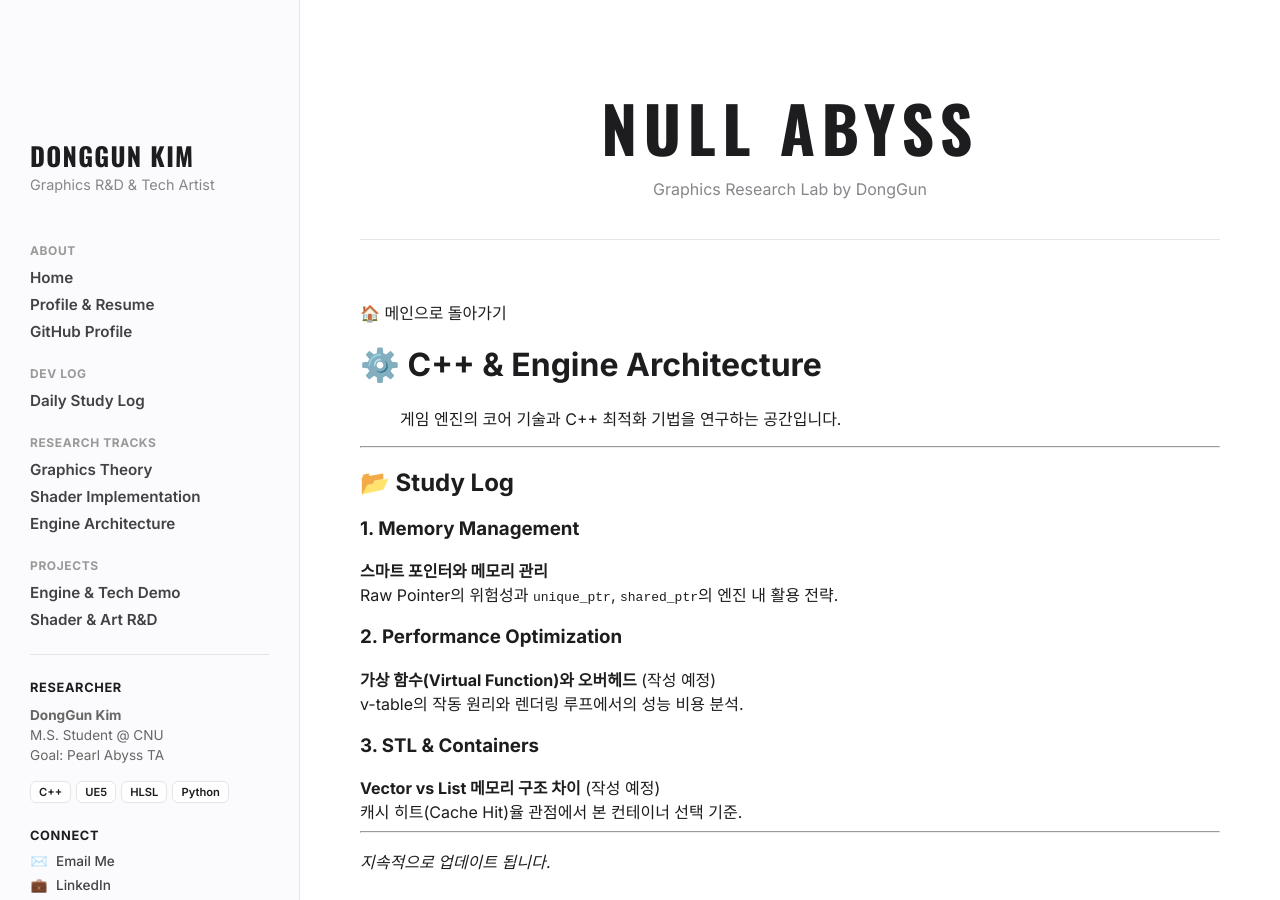
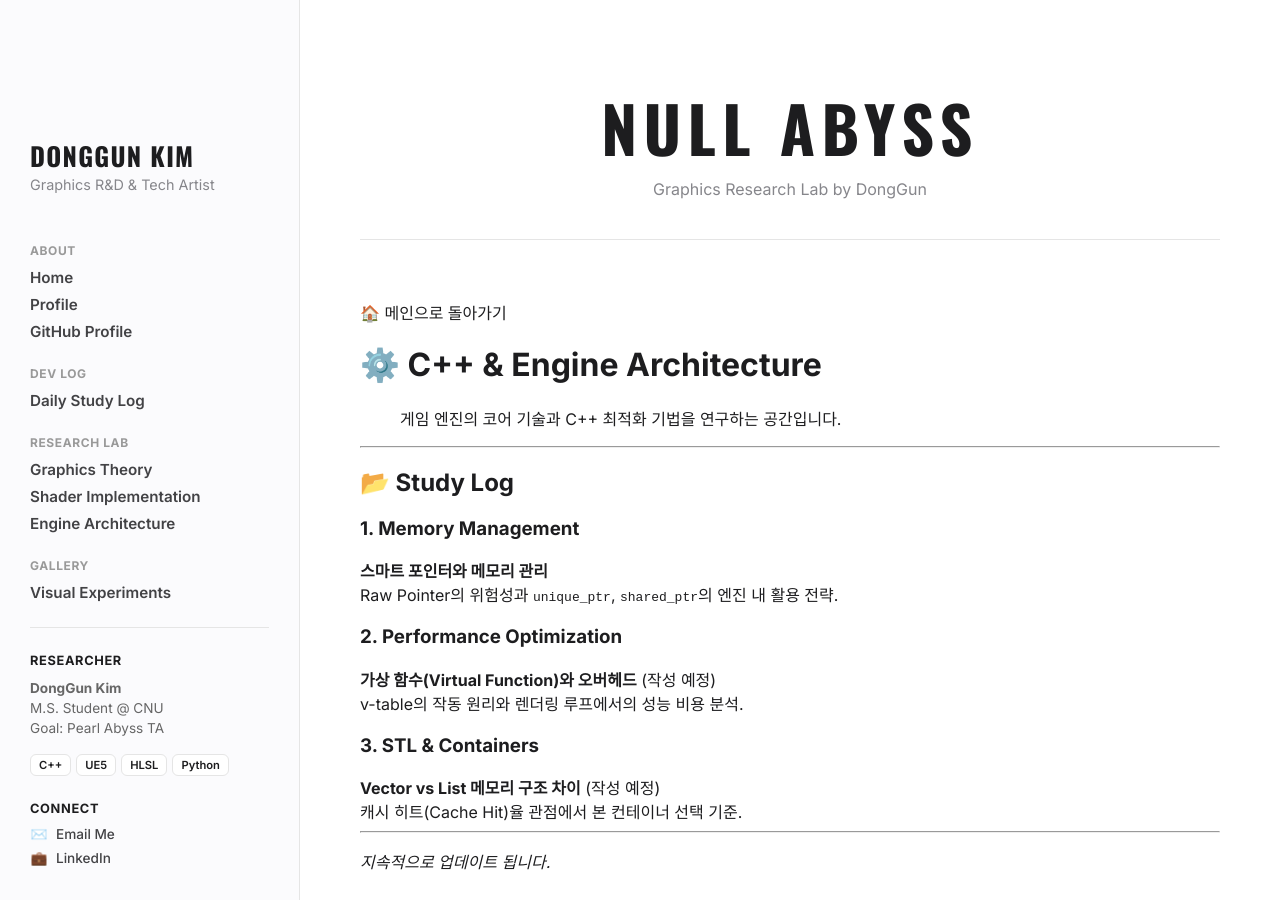
Before and after one commit to KimDongGun324/kimdonggun324.github.io, a Jekyll site: the page built from 03_Engine_CPP/README.md, in a window 1280 px wide. Built offline with Jekyll 4.4.1, drawn with Linux system fonts in a browser that asks for light colours.

Commit message:
Update default.html

```diff
--- a/_layouts/default.html
+++ b/_layouts/default.html
@@ -166,7 +166,7 @@
             <span class="nav-header">About</span>
             <ul>
               <li><a href="{{ "/" | relative_url }}">Home</a></li>
-              <li><a href="{{ "/about.md" | relative_url }}">Profile & Resume</a></li>
+              <li><a href="{{ "/about.md" | relative_url }}">Profile</a></li>
               <li><a href="https://github.com/kimdonggun324" target="_blank">GitHub Profile</a></li>
             </ul>
           </div>
@@ -177,7 +177,7 @@
             </ul>
           </div>
           <div class="nav-group">
-            <span class="nav-header">Research Tracks</span>
+            <span class="nav-header">Research Lab</span>
             <ul>
               <li><a href="{{ "/01_Graphics_Theory/README.md" | relative_url }}">Graphics Theory</a></li>
               <li><a href="{{ "/02_Shader_Lab/README.md" | relative_url }}">Shader Implementation</a></li>
@@ -185,10 +185,9 @@
             </ul>
           </div>
           <div class="nav-group">
-            <span class="nav-header">Projects</span>
+            <span class="nav-header">Gallery</span>
             <ul>
-              <li><a href="{{ "/Daily_Log/Archive_Engine.md" | relative_url }}">Engine & Tech Demo</a></li>
-              <li><a href="{{ "/Daily_Log/Archive_Shader.md" | relative_url }}">Shader & Art R&D</a></li>
+              <li><a href="#">Visual Experiments</a></li>
             </ul>
           </div>
         </nav>
```
Also changed, not shown: other parts of _layouts/default.html (+1 -1 lines).
